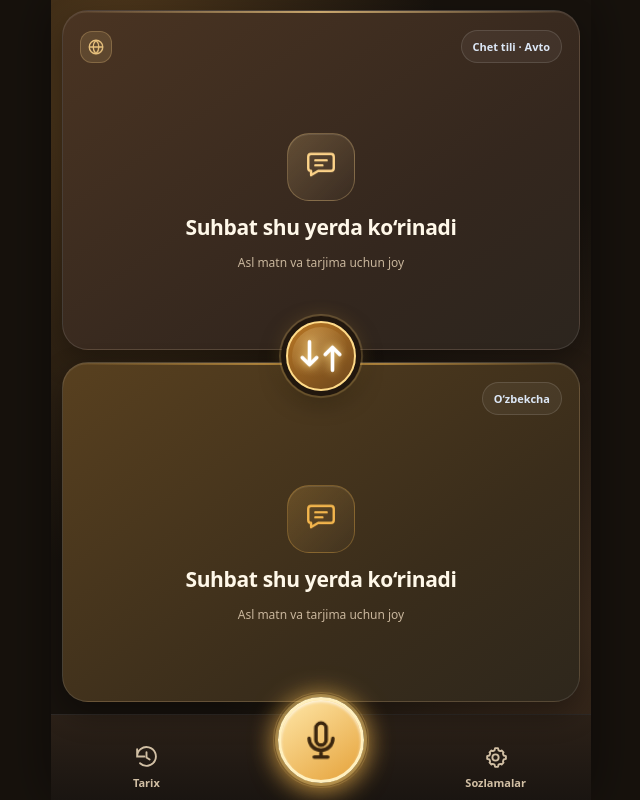
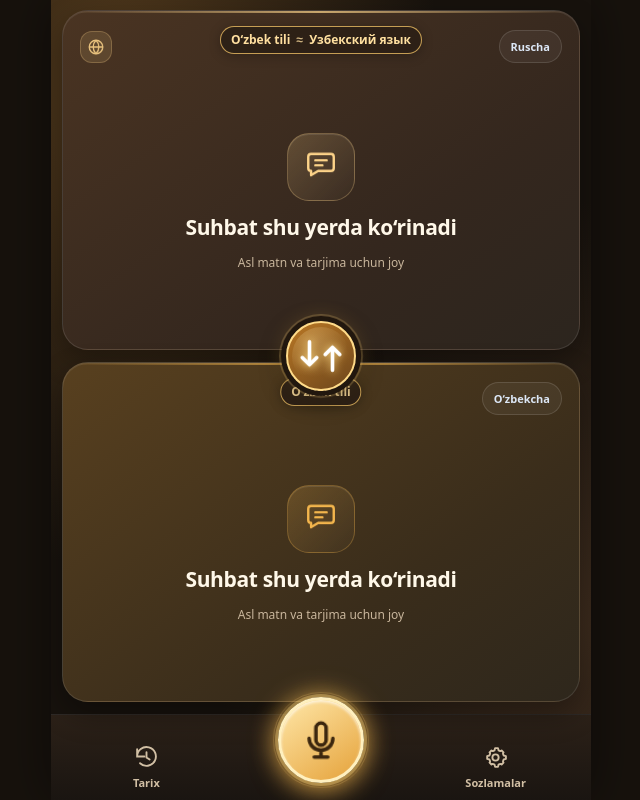
Before and after one commit to royaltaxi963-gif/avnivo-sensor-test, a plain HTML site: page avnivo-clean-20261114.html in a window 1280 px wide. Shown: the whole page, without its empty margins (319-959 px from the left). Drawn offline with Linux system fonts and the light colour scheme.

Commit message:
Add centered bilingual Uzbek-language labels without touching app animations

```diff
--- a/avnivo-clean-20261114.html
+++ b/avnivo-clean-20261114.html
@@ -4,7 +4,7 @@
 <meta charset="utf-8">
 <meta name="viewport" content="width=device-width, initial-scale=1, viewport-fit=cover">
 <meta name="theme-color" content="#0b1220">
-<title>AVNIVO Translator — UI maket v11.8 — Clean Conversation Panels</title>
+<title>AVNIVO Translator — UI maket v11.9 — Language Labels</title>
 <style>
 :root{color-scheme:dark;--bg:#17120d;--txt:#fff8e9;--muted:#c9b69c;--cyan:#f8c96a;--violet:#ffe0a0}
 *{box-sizing:border-box}html,body{margin:0;width:100%;height:100%;font-family:system-ui,-apple-system,"Segoe UI",sans-serif;background:var(--bg);color:var(--txt)}
@@ -249,11 +249,20 @@ button{font:inherit;cursor:pointer;-webkit-tap-highlight-color:transparent;touch
 .flag-opacity-setting input{width:100%;min-width:0;accent-color:#f4b64e}
 .flag-opacity-setting output{text-align:right;font-size:12px;font-variant-numeric:tabular-nums}
 
+
+/* v11.9: independent centered language labels; existing cards and animations unchanged */
+.speaker-language-title{position:absolute;top:15px;left:50%;transform:translateX(-50%);z-index:5;display:flex;align-items:center;justify-content:center;gap:6px;max-width:calc(100% - 128px);padding:5px 10px;border:1px solid rgba(248,201,106,.75);border-radius:999px;background:rgba(45,33,22,.96);color:#ffe0a0;font:600 12px/1.3 system-ui,sans-serif;white-space:nowrap;box-shadow:0 2px 12px #0004}
+.speaker-language-title select{appearance:none;-webkit-appearance:none;border:0;background:transparent;color:#ffe0a0;font:inherit;max-width:145px;min-width:0;cursor:pointer;text-align:center;text-align-last:center;outline-offset:3px}
+.speaker-language-title select option{background:#30251b;color:#fff}
+.speaker-language-title .language-divider{opacity:.8}
+.speaker-language-title .translated-uzbek{overflow:hidden;text-overflow:ellipsis}
+@media(max-width:390px){.speaker-language-title{max-width:calc(100% - 110px);font-size:10px;padding:5px 7px;gap:4px}.speaker-language-title select{max-width:90px}}
 </style>
 </head>
 <body>
 <main class="app" id="app" >
 <section data-speaker="2" class="speaker top" aria-label="Yuqoridagi suhbatdosh">
+<div class="speaker-language-title" aria-label="Tilni tanlash va O‘zbek tili tarjimasi"><span>O‘zbek tili</span><span class="language-divider">≈</span><select id="upperLanguageSelect" aria-label="Yuqori bo‘lim tili"><option value="ru">Узбекский язык</option><option value="en">Uzbek language</option><option value="tr">Özbek dili</option><option value="uz">O‘zbek tili</option></select></div>
 <div class="header"><div class="identity"><span class="avatar" aria-label="Chet tili"><svg viewBox="0 0 24 24" fill="none" stroke="currentColor" stroke-width="1.8"><circle cx="12" cy="12" r="9"/><path d="M3 12h18M12 3c-5 5-5 13 0 18M12 3c5 5 5 13 0 18"/></svg></span><span id="topName" hidden>2-suhbatdosh</span></div><span class="language" id="topLang">Chet tili · Avto</span></div>
 <div class="center"><div class="empty-art"><svg viewBox="0 0 24 24" fill="none" stroke="currentColor" stroke-linecap="round" stroke-linejoin="round"><path d="M5 5.5h14a2 2 0 0 1 2 2v8a2 2 0 0 1-2 2H10l-5 3v-3a2 2 0 0 1-2-2v-8a2 2 0 0 1 2-2Z"/><path d="M8 10h8M8 13.5h5"/></svg></div><div class="placeholder">Suhbat shu yerda ko‘rinadi</div><div class="hint">Asl matn va tarjima uchun joy</div></div>
 </section>
@@ -265,6 +274,7 @@ button{font:inherit;cursor:pointer;-webkit-tap-highlight-color:transparent;touch
 </span>
 </button>
 <section data-speaker="1" class="speaker middle" aria-label="Pastdagi suhbatdosh">
+<div class="speaker-language-title" aria-label="Pastki bo‘lim tili">O‘zbek tili</div>
 <div class="header"><div class="identity"><span id="bottomName" hidden>1-suhbatdosh</span></div><span class="language" id="bottomLang">O‘zbekcha</span></div>
 <div class="center"><div class="empty-art"><svg viewBox="0 0 24 24" fill="none" stroke="currentColor" stroke-linecap="round" stroke-linejoin="round"><path d="M5 5.5h14a2 2 0 0 1 2 2v8a2 2 0 0 1-2 2H10l-5 3v-3a2 2 0 0 1-2-2v-8a2 2 0 0 1 2-2Z"/><path d="M8 10h8M8 13.5h5"/></svg></div><div class="placeholder">Suhbat shu yerda ko‘rinadi</div><div class="hint">Asl matn va tarjima uchun joy</div></div>
 </section>
@@ -393,4 +403,9 @@ toggle.addEventListener('click',async()=>{
 
 
 
+
+<script>
+/* Only updates the language label; does not touch the microphone, swap, sensors or card animations. */
+(()=>{const select=document.getElementById('upperLanguageSelect');if(!select)return;const labels={ru:'Ruscha',en:'Inglizcha',tr:'Turkcha',uz:'O‘zbekcha'};const original=document.getElementById('topLang');function apply(){const code=select.value;if(original&&Object.prototype.hasOwnProperty.call(labels,code))original.textContent=labels[code];}select.addEventListener('change',apply);apply();})();
+</script>
 </body></html>
```
